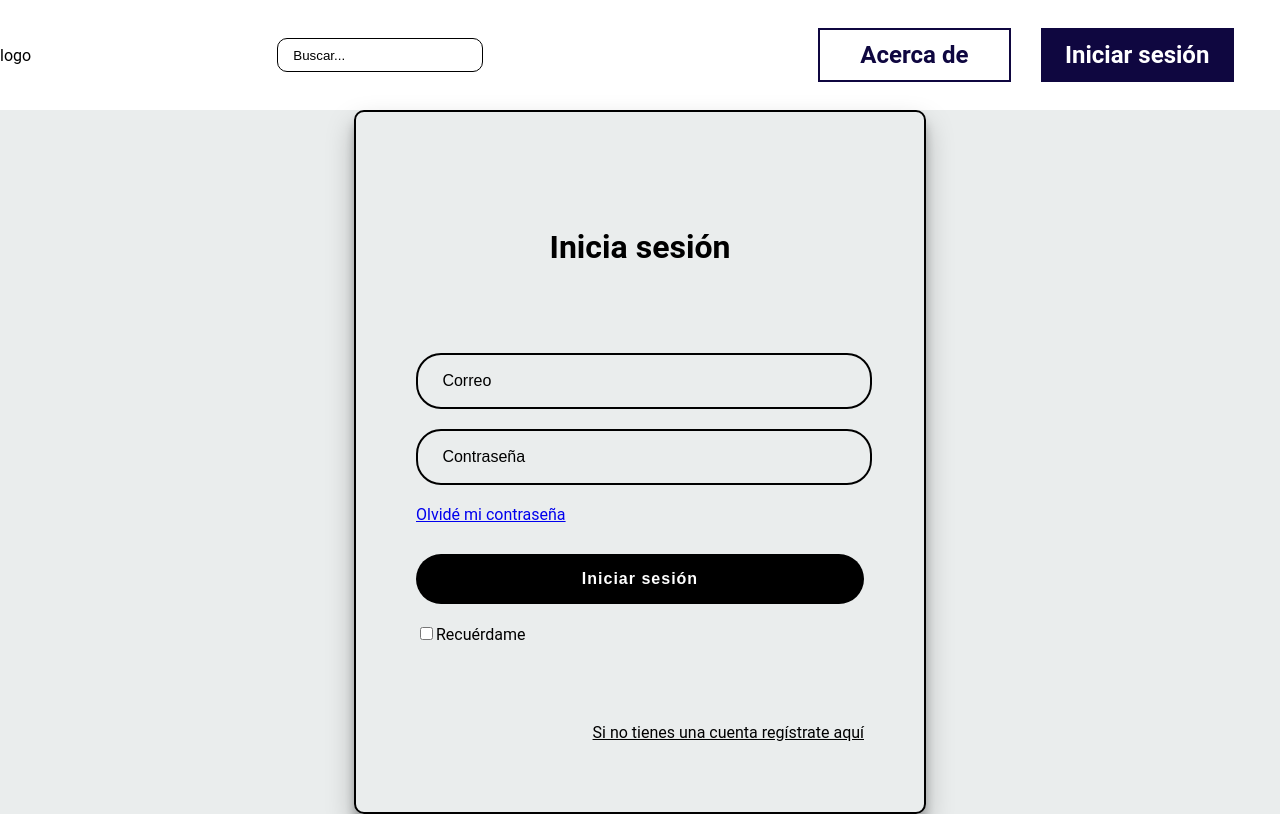
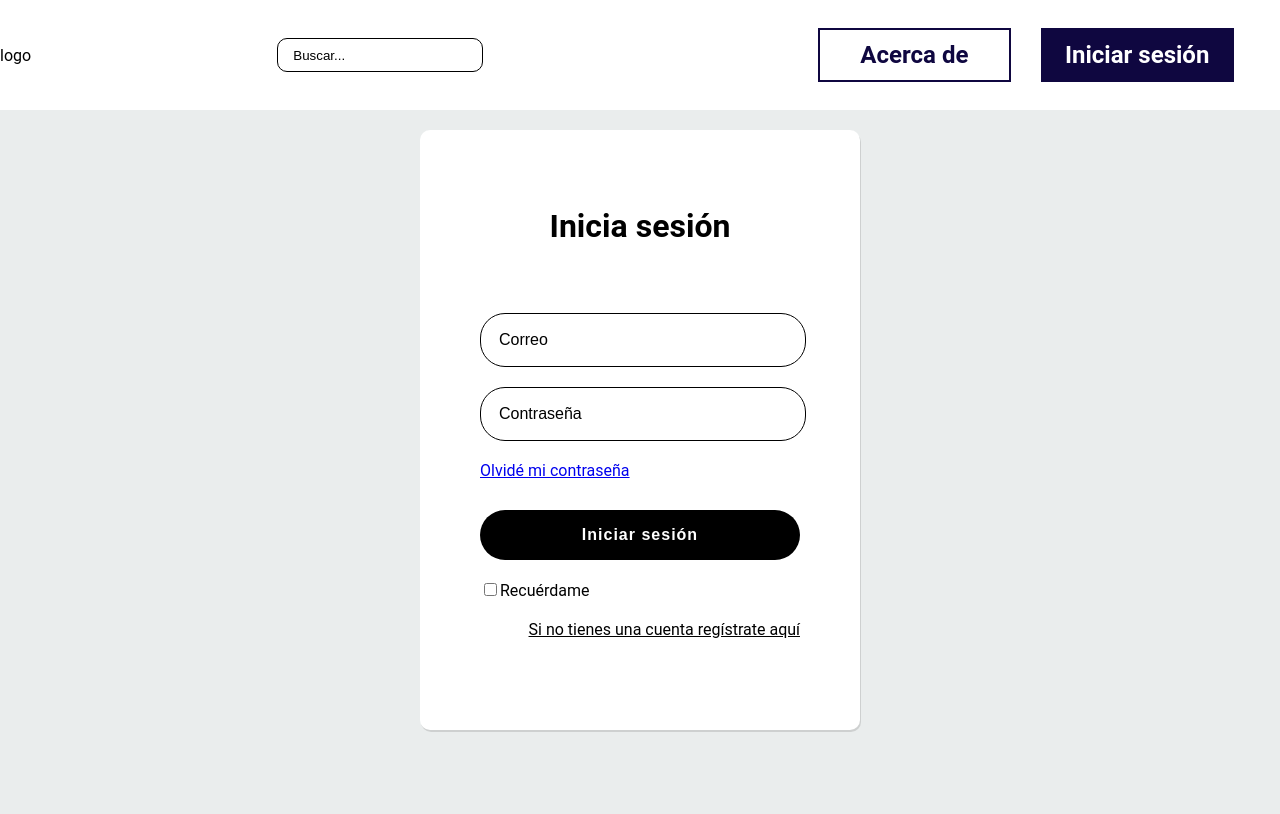
Before and after one commit to efrenbl/project-dinamita, a React app in the folder frontend/: page /login in a window 1280 px wide. Built offline with nearby package versions, Linux system fonts and the light colour scheme.

Commit message:
scss - login, register

```diff
--- a/frontend/src/assets/styles/components/_Form.scss
+++ b/frontend/src/assets/styles/components/_Form.scss
@@ -6,16 +6,17 @@
   }
 
   .login__container {
-    border: 2px solid black;
     border-radius: 10px;
-    box-shadow: 0px 14px 28px rgba(0,0,0,0.25), 0 10px 10px rgba(0,0,0,0.22);
+    background-color: #fff;
+    box-shadow:  1px 2px 0 rgba(0,0,0,.12);
     color: black;
     display: flex;
     flex-direction: column;
     justify-content: space-around;
-    min-height: 600px;
-    padding: 60px 60px 40px;
-    width: 35%;
+    min-height: 500px;
+    padding: 30px 60px 70px;
+    width: 25%;
+    margin-top: 20px;
   }
 
   .login__container h2 {
@@ -68,7 +69,7 @@
 
   .login__container--form > .input {
     background-color: transparent;
-    border: 2px solid black;
+    border: 1px solid black;
     border-radius: 25px;
     color: black;
     font-family: 'Muli', sans-serif;
--- a/frontend/src/assets/styles/components/_RegisterForm.scss
+++ b/frontend/src/assets/styles/components/_RegisterForm.scss
@@ -6,16 +6,17 @@
   }
 
   .register__container {
-    border: 2px solid black;
+    background-color: #fff;
     border-radius: 10px;
-    box-shadow: 0px 14px 28px rgba(0,0,0,0.25), 0 10px 10px rgba(0,0,0,0.22);
+    box-shadow:  1px 2px 0 rgba(0,0,0,.12);
     color: black;
     display: flex;
     flex-direction: column;
     justify-content: space-around;
     min-height: 600px;
-    padding: 60px 60px 40px;
-    width: 35%;
+    padding: 20px 60px 40px;
+    width: 25%;
+    margin: 20px 0 20px;
   }
 
   .register__container h2 {
@@ -45,7 +46,7 @@
 
   .register__container--form > .input {
     background-color: transparent;
-    border: 2px solid black;
+    border: 1px solid black;
     border-radius: 25px;
     color: black;
     font-family: 'Muli', sans-serif;
--- a/frontend/src/components/Form.jsx
+++ b/frontend/src/components/Form.jsx
@@ -17,10 +17,10 @@ const Form = () => (
             Recuérdame
           </label>
         </div>
+        <div className='login__container--register'>
+          <a href=''> Si no tienes una cuenta regístrate aquí</a>
+        </div>
       </form>
-      <div className='login__container--register'>
-        <a href=''> Si no tienes una cuenta regístrate aquí</a>
-      </div>
     </section>
   </section>
 );
```
